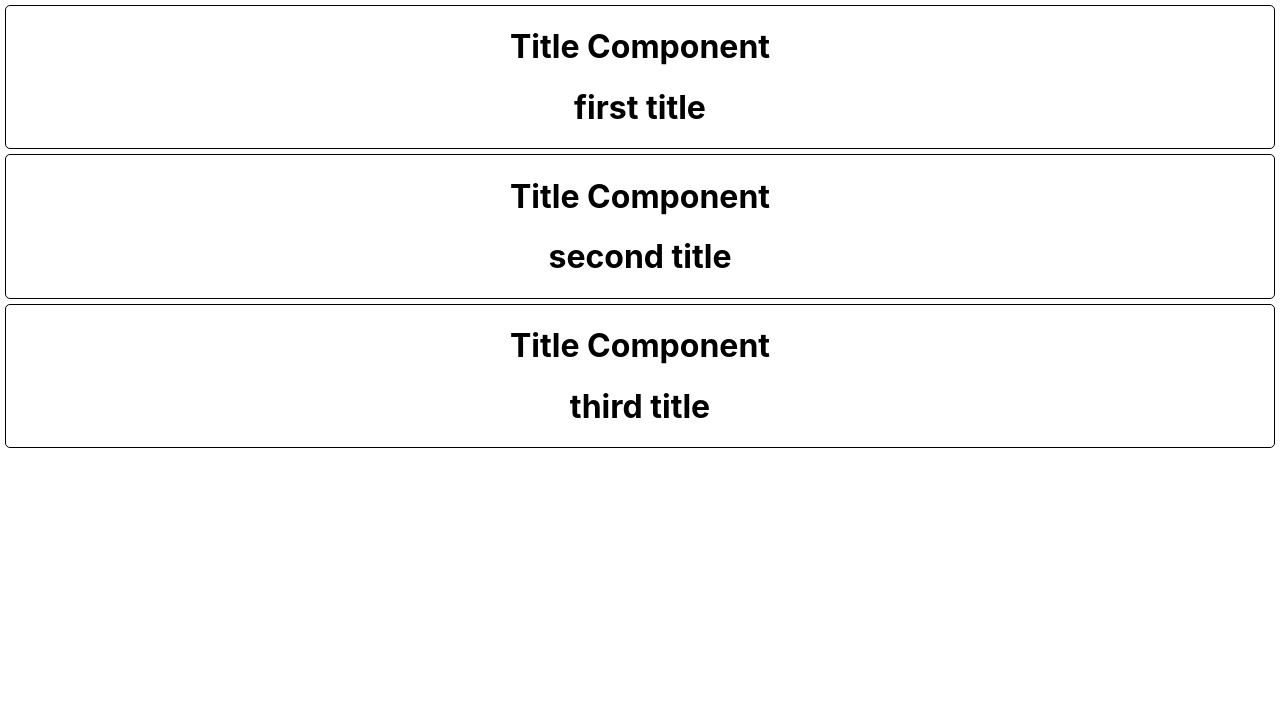
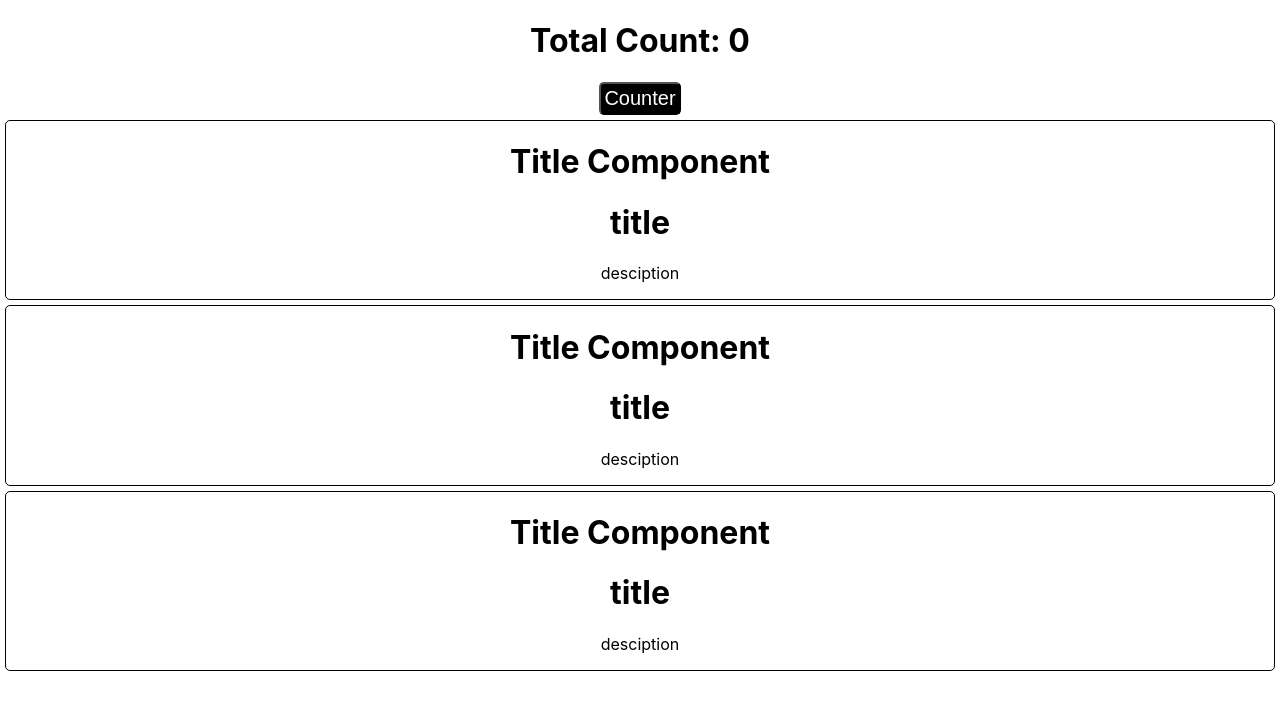
Before and after one commit to SanghaviHarshPankajkumar/React_practice, a React (Create React App) app: page / in a window 1280 px wide. Shown: the top 710 px of the page. Built offline with nearby package versions, Linux system fonts and the light colour scheme.

Commit message:
day-3,day-4 task finished

```diff
--- /dev/null
+++ b/src/components/Counter.js
@@ -0,0 +1,31 @@
+import React, { Component } from 'react'
+
+export class Counter extends Component {
+    constructor(props) {
+        super(props);
+        this.state = {
+        count:0
+        };
+      }
+
+  render() {
+    const btn={
+        padding:'3px',
+        borderRadius:'5px',
+        fontSize:'20px',
+        backgroundColor:'black',
+        color:'white'
+    }
+    return (
+      <div>
+        <h1> Total Count: {this.state.count}</h1>
+        <button style={btn} onClick={()=>{
+            let count = this.state.count
+            this.setState({count:count+1})
+        }}>Counter</button>
+      </div>
+    )
+  }
+}
+
+export default Counter
--- a/src/components/Title.js
+++ b/src/components/Title.js
@@ -1,11 +1,15 @@
-import React, { Component } from 'react'
+import React from 'react'
 
-export default function Title(props) {
+export default function Title({title,description}) {
     const style1 = {border:'1px solid black',margin:'5px', borderRadius:'5px'};
+    console.log('in title');
+    console.log(title);
+    console.log(description);
   return (
     <div style={style1}>
     <h1>Title Component</h1>
-    <h1>{props.title_name}</h1>
+    <h1>{title}</h1>
+    <p>{description}</p>
     </div>
   )
 }
--- a/src/pages/Home.js
+++ b/src/pages/Home.js
@@ -1,16 +1,25 @@
 import React, { Component } from 'react'
+import Counter from '../components/Counter';
 import Title from '../components/Title'
 
 export default class Home extends Component {
 
+    constructor(props) {
+        super(props);
+        this.state = {
+          title:'title',
+          description:'desciption'
+        };
+      }
   render() {
-    const title1 ='first title';
-    const title2 = 'second title';
-    const title3 = 'third title';
+
+    console.log(this.state);
     return (
-      <div> <Title title_name={title1}/>
-      <Title title_name={title2}  />
-      <Title title_name={title3}/>
+      <div>
+        <Counter/>
+         <Title title ={this.state.title} description = {this.state.description}/>
+      <Title title={this.state.title} description ={this.state.description}  />
+      <Title title={this.state.title} description={this.state.description}/>
       </div>
 
     )
```
